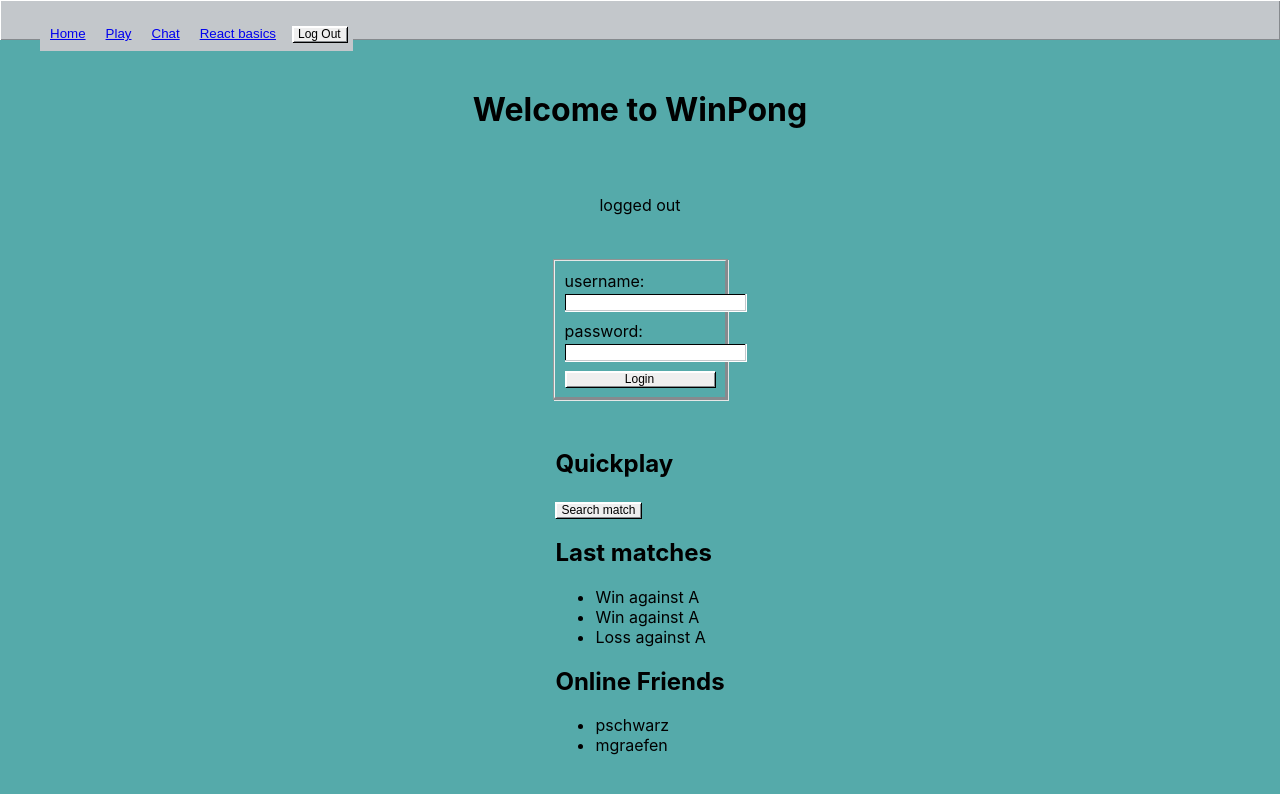
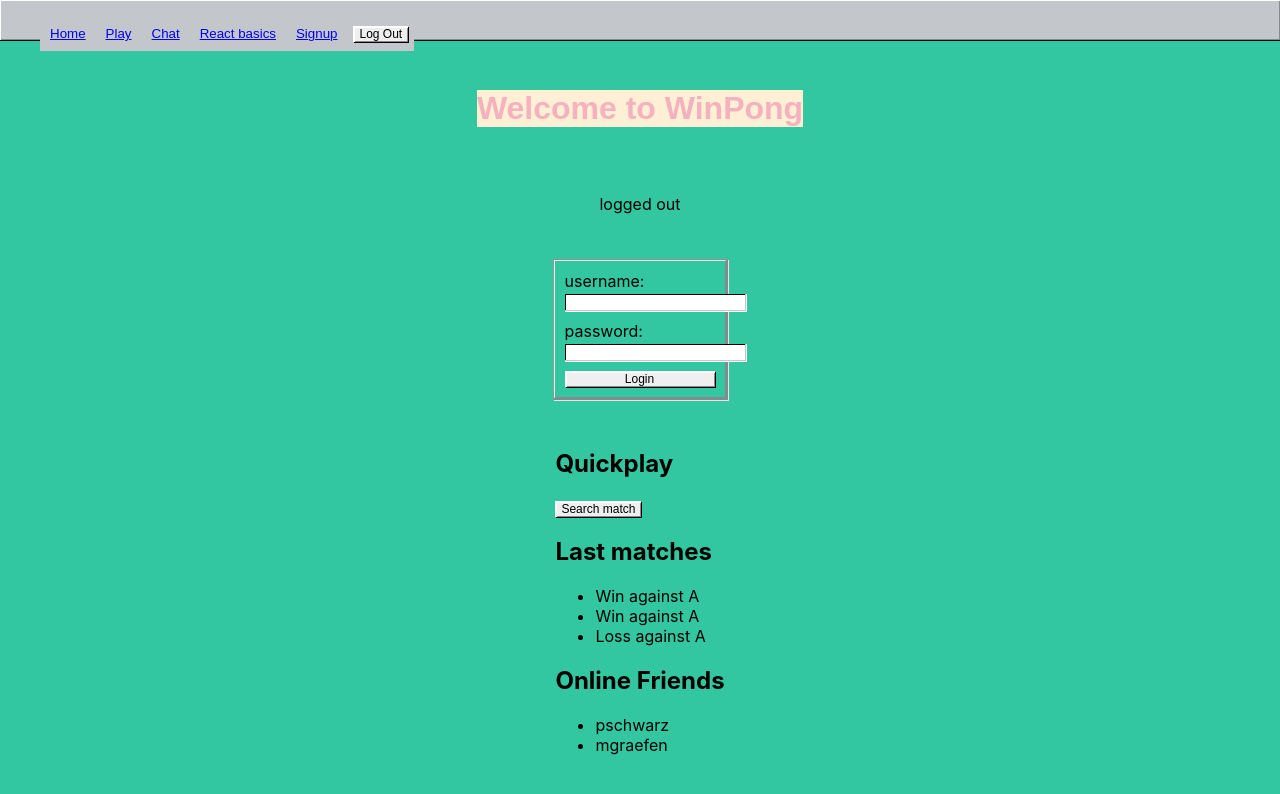
Before and after one commit to philippschwarzmueller/transcendence, a React (Create React App) app in the folder frontend/: page /home in a window 1280 px wide. Shown: the top 794 px of the page. Built offline with nearby package versions, Linux system fonts and the light colour scheme.

Commit message:
added global styling

```diff
--- a/frontend/src/components/nav/Navbar.tsx
+++ b/frontend/src/components/nav/Navbar.tsx
@@ -45,6 +45,9 @@ const Navbar: React.FC = () => {
         <StyledLi style={{ padding: 10 }}>
           <StyledLink to={"/react-basics"}>React basics</StyledLink>
         </StyledLi>
+        <StyledLi style={{ padding: 10 }}>
+          <StyledLink to={"/signup"}>Signup</StyledLink>
+        </StyledLi>
         <StyledLi>
           <div>
             <Button>Log Out</Button>
--- a/frontend/src/components/pagetitle/Pagetitle.tsx
+++ b/frontend/src/components/pagetitle/Pagetitle.tsx
@@ -1,10 +1,12 @@
 import styled from "styled-components";
 
 const Pagetitle = styled.h1`
-	background-color: #d8a970;
-	color: #e9aebb;
-
-
+	background-color: #ffefd5;
+	color: #f4b1be;
+	border: none;
+	text-align: center;
+	font-size: 12;
+	font-family: 'Arial'
 `;
 
 export default Pagetitle;
--- a/frontend/src/routes/App.tsx
+++ b/frontend/src/routes/App.tsx
@@ -21,7 +21,7 @@ const App: React.FC = () => {
           justifyContent: "space-evenly",
           alignItems: "center",
           height: "95vh",
-          backgroundColor: "rgb(85, 170, 170)",
+          //backgroundColor: "rgb(85, 170, 170)",
         }}
       >
         <Form>
--- a/frontend/src/routes/Chat.tsx
+++ b/frontend/src/routes/Chat.tsx
@@ -1,9 +1,10 @@
 import React from "react";
+import Pagetitle from "../components/pagetitle/Pagetitle";
 
 const Chat: React.FC = () => {
   return (
     <>
-      <h1>Chat</h1>
+      <Pagetitle>Chat</Pagetitle>
     </>
   );
 };
--- a/frontend/src/routes/Game.tsx
+++ b/frontend/src/routes/Game.tsx
@@ -1,9 +1,10 @@
 import React from "react";
+import Pagetitle from "../components/pagetitle/Pagetitle";
 
 const Game: React.FC = (props) => {
   return (
     <>
-      <h1>Game</h1>
+      <Pagetitle>Game</Pagetitle>
     </>
   );
 };
--- /dev/null
+++ b/frontend/src/routes/GlobalStyle.tsx
@@ -0,0 +1,11 @@
+import { createGlobalStyle } from "styled-components";
+
+const GlobalStyle = createGlobalStyle`
+	body {
+		margin: 0;
+		padding: 0;
+		background-color: #32c6a1;
+	}
+`;
+
+export default GlobalStyle;
--- a/frontend/src/routes/Home.tsx
+++ b/frontend/src/routes/Home.tsx
@@ -3,6 +3,7 @@ import { useState } from "react";
 import Button from "../components/button";
 import Form from "../components/form";
 import Input from "../components/input";
+import Pagetitle from "../components/pagetitle/Pagetitle";
 
 const lastMatches: string[] = [
   "Win against A",
@@ -54,10 +55,10 @@ const Home: React.FC = () => {
           justifyContent: "space-evenly",
           alignItems: "center",
           height: "95vh",
-          backgroundColor: "rgb(85, 170, 170)",
+          //backgroundColor: "rgb(85, 170, 170)",
         }}
       >
-        <h1>Welcome to WinPong</h1>
+        <Pagetitle>Welcome to WinPong</Pagetitle>
         {user ? <p>logged in</p> : <p>logged out</p>}
         <Form>
           <Input
--- a/frontend/src/routes/Register.tsx
+++ b/frontend/src/routes/Register.tsx
@@ -3,10 +3,14 @@ import Button from "../components/button";
 import Input from "../components/input";
 import Form from "../components/form";
 import Pagetitle from "../components/pagetitle";
+import GlobalStyle from "./GlobalStyle";
 
 //const StyledRegister = styled.register'';
 
 const Register: React.FC = () => {
+	function handleSubmit(event: React.MouseEvent) {
+    event.preventDefault();
+  }
   return (
     <>
       <Pagetitle>Signup for your Account</Pagetitle>
@@ -17,11 +21,11 @@ const Register: React.FC = () => {
           placeholder="Max Mustermann"
         ></Input>
         <Input
+					type="password"
           label="Password"
-          type="string"
-          placeholder="SuperSave Password"
+          placeholder="Super Safe Password"
         ></Input>
-        <Button>Signup</Button>
+        <Button onClick={(event: React.MouseEvent) => handleSubmit(event)}>Signup</Button>
       </Form>
     </>
   );
--- a/frontend/src/routes/root.tsx
+++ b/frontend/src/routes/root.tsx
@@ -1,10 +1,12 @@
 import React from "react";
 import { Outlet } from "react-router-dom";
 import Nav from "../components/nav";
+import GlobalStyle from "./GlobalStyle";
 
 const Root: React.FC = () => {
   return (
     <>
+		<GlobalStyle/>
       <Nav />
       <Outlet />
     </>
```
